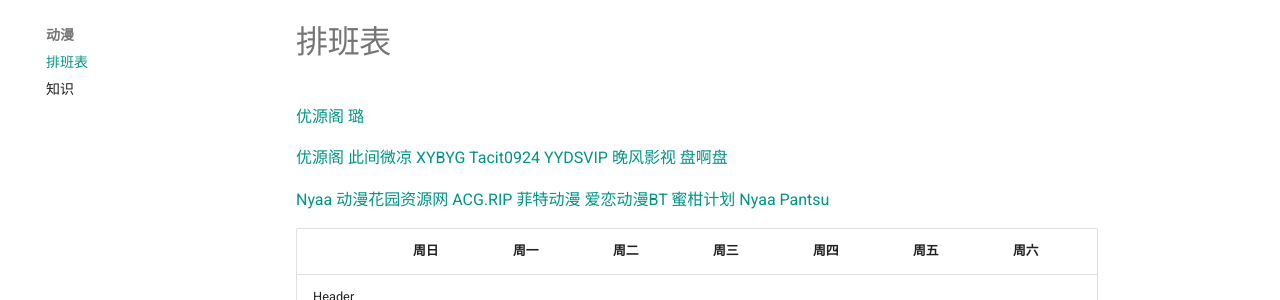
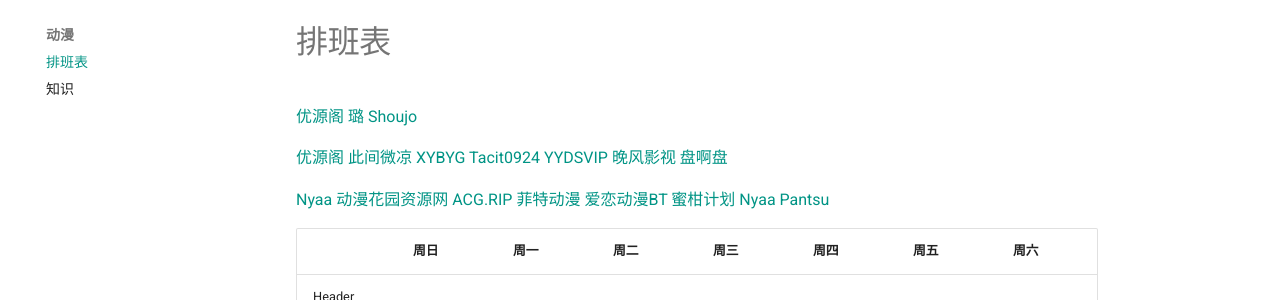
Before and after one commit to qifeibro/mynote, an MkDocs documentation site: the page built from docs/动漫/排班表.md, in a window 1280 px wide. Shown: the part 124-424 px from the top of the page. Built offline with MkDocs 1.6.1 and Material for MkDocs 9.7.7, drawn with Linux system fonts in a browser that asks for light colours.

Commit message:
Update 排班表.md

```diff
--- a/docs/动漫/排班表.md
+++ b/docs/动漫/排班表.md
@@ -1,5 +1,6 @@
 [优源阁](https://www.alipan.com/s/hKHWxqz69E9/folder/64ec931c2f725835432149558bfe2c867cade692)
 [璐](https://www.alipan.com/s/7myhCotFo5Y/folder/656d7f6a8d54cc845a9948a6a8a571d07d81a10e)
+[Shoujo](https://link3.cc/ruach)
 
 [优源阁](https://kdocs.cn/l/cmTw6n8LNFHd)
 [此间微凉](https://docs.qq.com/doc/DYVJKbUhEQXdWbHhC)
```
